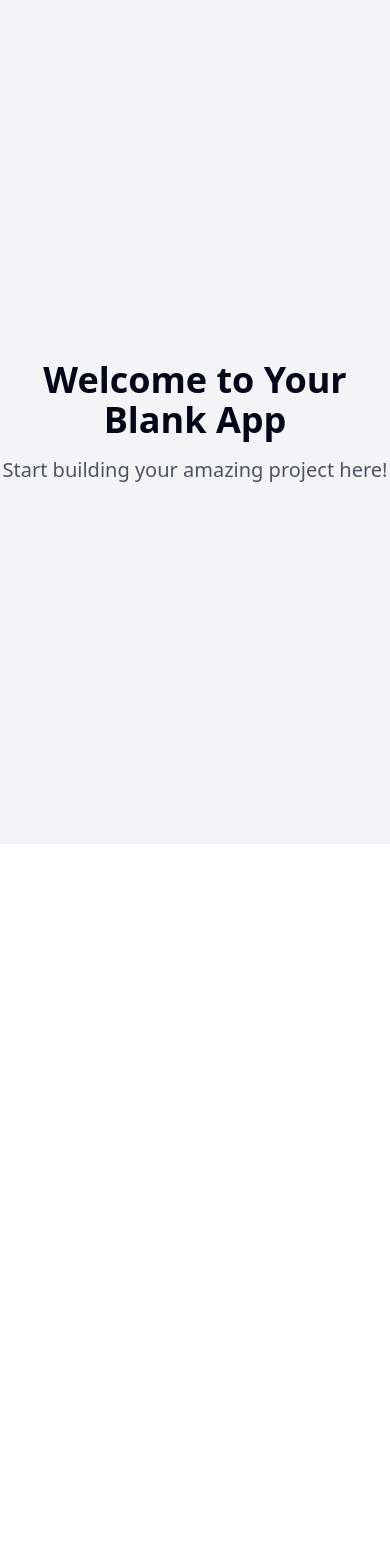
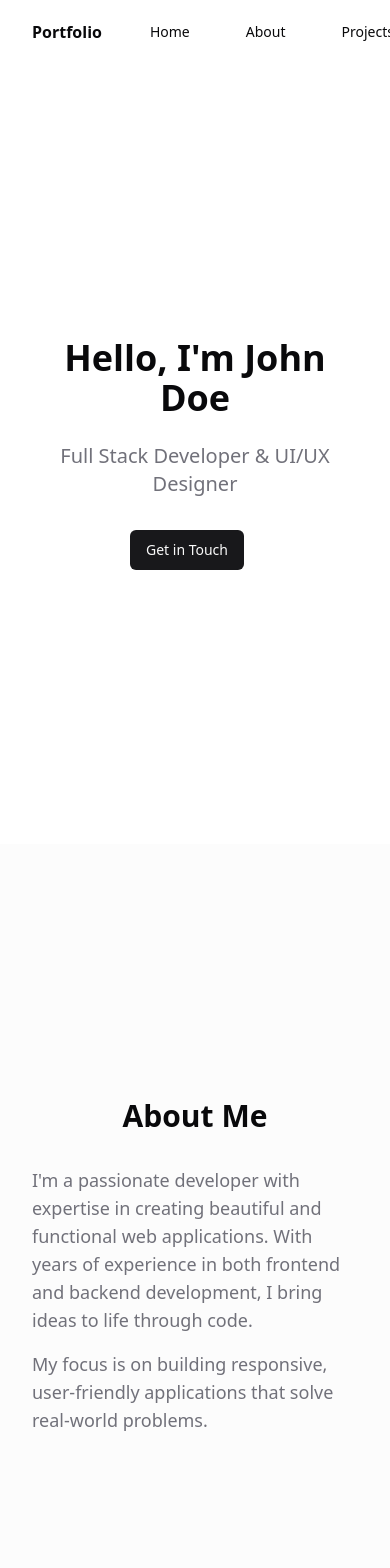
Before and after one commit to Subhrajyouti/express-yourself-gallery, a React (Vite) app: page / in a window 390 px wide. Shown: the top 1568 px of the page. Before the commit the page ends 844 px from the top, so only its background shows below. Built offline with nearby package versions, Linux system fonts and the light colour scheme.

Commit message:
Create portfolio website
Initial commit to create a simple portfolio website.

```diff
--- /dev/null
+++ b/src/components/Navigation.tsx
@@ -0,0 +1,38 @@
+
+import { Button } from "@/components/ui/button";
+import { cn } from "@/lib/utils";
+import { Link } from "react-router-dom";
+
+export function Navigation({ className }: { className?: string }) {
+  const links = [
+    { href: "#home", label: "Home" },
+    { href: "#about", label: "About" },
+    { href: "#projects", label: "Projects" },
+    { href: "#contact", label: "Contact" },
+  ];
+
+  const scrollToSection = (sectionId: string) => {
+    const element = document.querySelector(sectionId);
+    element?.scrollIntoView({ behavior: "smooth" });
+  };
+
+  return (
+    <nav className={cn("fixed top-0 w-full z-50 bg-background/80 backdrop-blur-sm", className)}>
+      <div className="container flex h-16 items-center">
+        <div className="mr-8 font-semibold">Portfolio</div>
+        <div className="flex gap-6">
+          {links.map((link) => (
+            <Button
+              key={link.href}
+              variant="ghost"
+              className="hover:bg-transparent hover:text-primary transition-colors"
+              onClick={() => scrollToSection(link.href)}
+            >
+              {link.label}
+            </Button>
+          ))}
+        </div>
+      </div>
+    </nav>
+  );
+}
--- a/src/index.css
+++ b/src/index.css
@@ -1,3 +1,4 @@
+
 @tailwind base;
 @tailwind components;
 @tailwind utilities;
@@ -5,97 +6,36 @@
 @layer base {
   :root {
     --background: 0 0% 100%;
-    --foreground: 222.2 84% 4.9%;
-
+    --foreground: 240 10% 3.9%;
     --card: 0 0% 100%;
-    --card-foreground: 222.2 84% 4.9%;
-
+    --card-foreground: 240 10% 3.9%;
     --popover: 0 0% 100%;
-    --popover-foreground: 222.2 84% 4.9%;
-
-    --primary: 222.2 47.4% 11.2%;
-    --primary-foreground: 210 40% 98%;
-
-    --secondary: 210 40% 96.1%;
-    --secondary-foreground: 222.2 47.4% 11.2%;
-
-    --muted: 210 40% 96.1%;
-    --muted-foreground: 215.4 16.3% 46.9%;
-
-    --accent: 210 40% 96.1%;
-    --accent-foreground: 222.2 47.4% 11.2%;
-
+    --popover-foreground: 240 10% 3.9%;
+    --primary: 240 5.9% 10%;
+    --primary-foreground: 0 0% 98%;
+    --secondary: 240 4.8% 95.9%;
+    --secondary-foreground: 240 5.9% 10%;
+    --muted: 240 4.8% 95.9%;
+    --muted-foreground: 240 3.8% 46.1%;
+    --accent: 240 4.8% 95.9%;
+    --accent-foreground: 240 5.9% 10%;
     --destructive: 0 84.2% 60.2%;
-    --destructive-foreground: 210 40% 98%;
-
-    --border: 214.3 31.8% 91.4%;
-    --input: 214.3 31.8% 91.4%;
-    --ring: 222.2 84% 4.9%;
-
-    --radius: 0.5rem;
-
-    --sidebar-background: 0 0% 98%;
-
-    --sidebar-foreground: 240 5.3% 26.1%;
-
-    --sidebar-primary: 240 5.9% 10%;
-
-    --sidebar-primary-foreground: 0 0% 98%;
-
-    --sidebar-accent: 240 4.8% 95.9%;
-
-    --sidebar-accent-foreground: 240 5.9% 10%;
-
-    --sidebar-border: 220 13% 91%;
-
-    --sidebar-ring: 217.2 91.2% 59.8%;
+    --destructive-foreground: 0 0% 98%;
+    --border: 240 5.9% 90%;
+    --input: 240 5.9% 90%;
+    --ring: 240 5.9% 10%;
+    --radius: 0.75rem;
   }
 
-  .dark {
-    --background: 222.2 84% 4.9%;
-    --foreground: 210 40% 98%;
-
-    --card: 222.2 84% 4.9%;
-    --card-foreground: 210 40% 98%;
-
-    --popover: 222.2 84% 4.9%;
-    --popover-foreground: 210 40% 98%;
-
-    --primary: 210 40% 98%;
-    --primary-foreground: 222.2 47.4% 11.2%;
-
-    --secondary: 217.2 32.6% 17.5%;
-    --secondary-foreground: 210 40% 98%;
-
-    --muted: 217.2 32.6% 17.5%;
-    --muted-foreground: 215 20.2% 65.1%;
-
-    --accent: 217.2 32.6% 17.5%;
-    --accent-foreground: 210 40% 98%;
-
-    --destructive: 0 62.8% 30.6%;
-    --destructive-foreground: 210 40% 98%;
-
-    --border: 217.2 32.6% 17.5%;
-    --input: 217.2 32.6% 17.5%;
-    --ring: 212.7 26.8% 83.9%;
-    --sidebar-background: 240 5.9% 10%;
-    --sidebar-foreground: 240 4.8% 95.9%;
-    --sidebar-primary: 224.3 76.3% 48%;
-    --sidebar-primary-foreground: 0 0% 100%;
-    --sidebar-accent: 240 3.7% 15.9%;
-    --sidebar-accent-foreground: 240 4.8% 95.9%;
-    --sidebar-border: 240 3.7% 15.9%;
-    --sidebar-ring: 217.2 91.2% 59.8%;
-  }
-}
-
-@layer base {
   * {
-    @apply border-border;
+    @apply border-border scroll-smooth;
   }
 
   body {
-    @apply bg-background text-foreground;
+    @apply bg-background text-foreground antialiased;
+  }
+
+  ::selection {
+    @apply bg-primary/20;
   }
 }
--- a/src/pages/Index.tsx
+++ b/src/pages/Index.tsx
@@ -1,12 +1,108 @@
-// Update this page (the content is just a fallback if you fail to update the page)
+
+import { Navigation } from "@/components/Navigation";
+import { Button } from "@/components/ui/button";
+import { Card } from "@/components/ui/card";
+import { Github, Mail, ExternalLink } from "lucide-react";
 
 const Index = () => {
+  const projects = [
+    {
+      title: "Project One",
+      description: "A brief description of the first project and its key features.",
+      link: "#",
+      image: "https://images.unsplash.com/photo-1488590528505-98d2b5aba04b?auto=format&fit=crop&w=800&q=80",
+    },
+    {
+      title: "Project Two",
+      description: "Description of the second project highlighting its unique aspects.",
+      link: "#",
+      image: "https://images.unsplash.com/photo-1461749280684-dccba630e2f6?auto=format&fit=crop&w=800&q=80",
+    },
+  ];
+
   return (
-    <div className="min-h-screen flex items-center justify-center bg-gray-100">
-      <div className="text-center">
-        <h1 className="text-4xl font-bold mb-4">Welcome to Your Blank App</h1>
-        <p className="text-xl text-gray-600">Start building your amazing project here!</p>
-      </div>
+    <div className="min-h-screen bg-background">
+      <Navigation />
+
+      {/* Hero Section */}
+      <section id="home" className="min-h-screen flex items-center justify-center pt-16">
+        <div className="container text-center animate-fade-up">
+          <h1 className="text-4xl md:text-6xl font-bold mb-6">Hello, I'm John Doe</h1>
+          <p className="text-xl md:text-2xl text-muted-foreground mb-8">
+            Full Stack Developer & UI/UX Designer
+          </p>
+          <Button className="mr-4" onClick={() => document.querySelector("#contact")?.scrollIntoView({ behavior: "smooth" })}>
+            Get in Touch
+          </Button>
+        </div>
+      </section>
+
+      {/* About Section */}
+      <section id="about" className="min-h-screen flex items-center justify-center bg-muted/30">
+        <div className="container py-16 animate-fade-up">
+          <h2 className="text-3xl font-bold mb-8 text-center">About Me</h2>
+          <div className="max-w-2xl mx-auto text-lg text-muted-foreground">
+            <p className="mb-4">
+              I'm a passionate developer with expertise in creating beautiful and functional web applications.
+              With years of experience in both frontend and backend development, I bring ideas to life through code.
+            </p>
+            <p>
+              My focus is on building responsive, user-friendly applications that solve real-world problems.
+            </p>
+          </div>
+        </div>
+      </section>
+
+      {/* Projects Section */}
+      <section id="projects" className="min-h-screen flex items-center justify-center">
+        <div className="container py-16 animate-fade-up">
+          <h2 className="text-3xl font-bold mb-12 text-center">Featured Projects</h2>
+          <div className="grid md:grid-cols-2 gap-8 max-w-4xl mx-auto">
+            {projects.map((project, index) => (
+              <Card key={index} className="overflow-hidden group">
+                <div className="aspect-video relative overflow-hidden">
+                  <img
+                    src={project.image}
+                    alt={project.title}
+                    className="object-cover w-full h-full transition-transform duration-300 group-hover:scale-105"
+                  />
+                </div>
+                <div className="p-6">
+                  <h3 className="text-xl font-semibold mb-2">{project.title}</h3>
+                  <p className="text-muted-foreground mb-4">{project.description}</p>
+                  <a
+                    href={project.link}
+                    className="inline-flex items-center text-primary hover:text-primary/80"
+                  >
+                    View Project <ExternalLink className="ml-2 h-4 w-4" />
+                  </a>
+                </div>
+              </Card>
+            ))}
+          </div>
+        </div>
+      </section>
+
+      {/* Contact Section */}
+      <section id="contact" className="min-h-screen flex items-center justify-center bg-muted/30">
+        <div className="container py-16 animate-fade-up">
+          <h2 className="text-3xl font-bold mb-12 text-center">Get in Touch</h2>
+          <div className="flex flex-col items-center gap-6 max-w-md mx-auto">
+            <Button variant="outline" className="w-full" asChild>
+              <a href="mailto:contact@example.com" className="flex items-center justify-center">
+                <Mail className="mr-2 h-4 w-4" />
+                contact@example.com
+              </a>
+            </Button>
+            <Button variant="outline" className="w-full" asChild>
+              <a href="https://github.com" target="_blank" rel="noopener noreferrer" className="flex items-center justify-center">
+                <Github className="mr-2 h-4 w-4" />
+                GitHub Profile
+              </a>
+            </Button>
+          </div>
+        </div>
+      </section>
     </div>
   );
 };
```
Also changed, not shown: tailwind.config.ts (+40 -55 lines).
